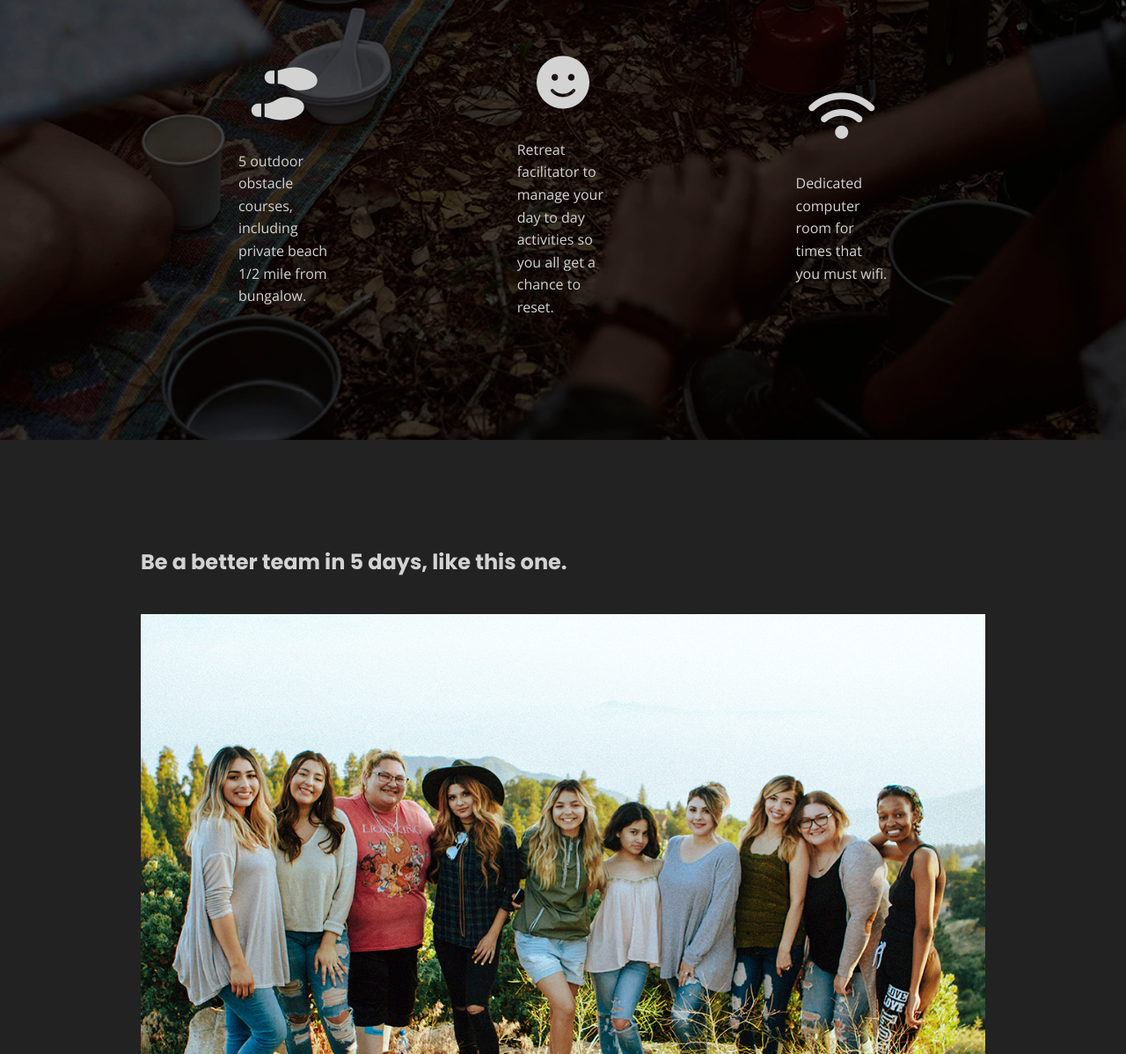
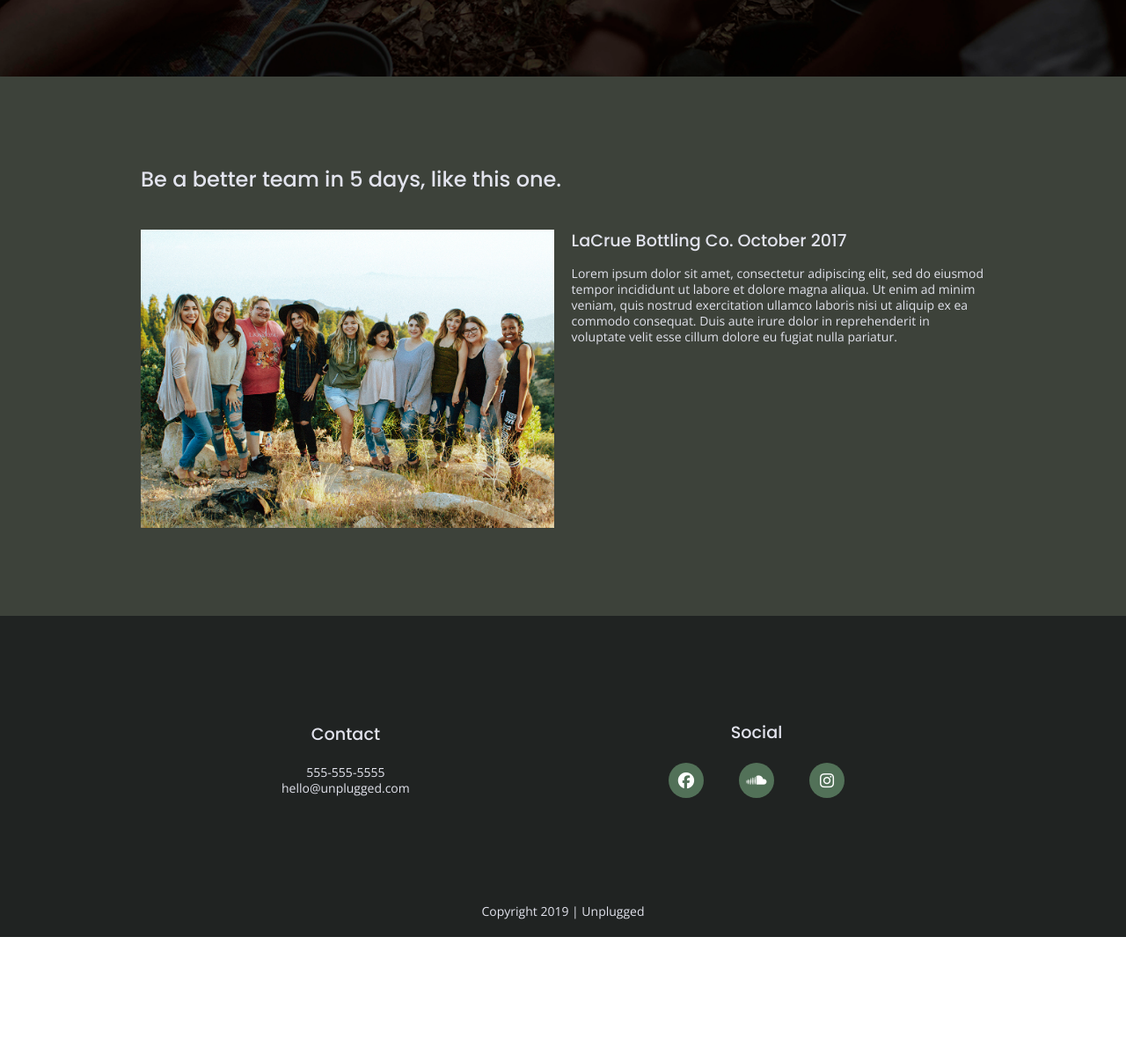
Before and after one commit to dbeez/arcade-responsive, a website: page index.html in a window 1280 px wide. Shown: the part 1602-2800 px from the top of the page at 88% size. After the commit the page ends 2667 px from the top, so only its background shows below. Drawn offline with nearby package versions, Linux system fonts and the light colour scheme.

Commit message:
finished updating files

```diff
--- a/css/main.css
+++ b/css/main.css
@@ -97,34 +97,40 @@ html {
 body {
        font-family: 'Open Sans', sans-serif;
        font-size: 1em;
-       line-height: 1.6;
-       background-color: #222;
-       color: lightgray;
+       text-align: left;
+       color: #e2e3ed;
 }
 
 ul,
 ol {
      list-style-type: none;
+     margin: 0;
+     padding: 0;
 }
 
 a {
      text-decoration: none;
-     color: lightgray;
+     color: #e2e3ed;
 }
 
 h2 {
      font-family: 'Poppins', sans-serif;
      font-size: 1.5em;
+     font-weight: 500;
+     margin: 0;
 }
 
 h3,
 h4 {
      font-family: 'Poppins', sans-serif;
      font-size: 1.2em;
+     font-weight: 500;
+     margin: 20px 0;
 }
 
 p {
-
+     font-size: .875em;
+     line-height: 1.285;
 }
 
 img {
@@ -140,21 +146,18 @@ address {
 }
 
 .content-wrapper {
-
+  width: 90%;
+  margin: 50px 0;
 }
 
 .features i {
   font-size: 3.75em;
-  margin-bottom: 20px;
 }
 
 .social i {
   font-size: 3.75em;
   padding: 20px;
-  color: green;
-  border-radius:
-  width:
-  height:
+  color: #ffffff;
 }
 
 .social h4 {
@@ -168,7 +171,7 @@ footer {
   justify-content: center;
   align-items: center;
   flex-flow: row wrap;
-  color: lightgray;
+  background-color: #202322;
 }
 
 header nav ul {
@@ -208,15 +211,31 @@ header {
 }
 
 header figure {
-  width: 60%;
+  width: 30%;
   display: flex;
   justify-content: center;
   align-items: center;
   flex-flow: row wrap;
 }
 
+/* Footer */
+
 footer {
+  text-align: center;
   flex-direction: column;
+}
+
+footer .content-wrapper {
+  width: 55%;
+  margin: 50px 0;
+}
+
+footer .contact {
+  margin-bottom: 50px;
+}
+
+footer p {
+  margin: 0;
 }
 
 footer .social-icons {
@@ -226,22 +245,17 @@ footer .social-icons {
 }
 
 footer .social-icons p {
+  background-color: #527158;
+  border-radius: 50%;
+  width: 40px;
+  height: 40px;
   display: flex;
   justify-content: center;
   align-items: center;
 }
 
-footer .content-wrapper {
-  width: 60%;
-  margin: 50px 0;
-}
-
-footer p {
-  margin: 0;
-}
-
-footer .contact {
-  margin-bottom: 50px;
+footer .social-icons p i {
+  font-size: 1.3125em;
 }
 
 footer .copyright {
@@ -261,9 +275,16 @@ footer .copyright {
   background-size: cover;
 }
 
+.hero-area .content-wrapper {
+  margin: 50px 0;
+}
+
 .hero-area h1 {
   display: flex;
   justify-content: flex-start;
+  font-size: 48px;
+  margin: 0;
+  line-height: 45px;
 }
 
 /* aside */
@@ -273,7 +294,7 @@ aside {
   justify-content: center;
   align-items: center;
   flex-flow: row wrap;
-  background-color: green;
+  background-color: #63785a;
 }
 
 /* features */
@@ -294,8 +315,12 @@ aside {
   flex-flow: row wrap;
 }
 
+.features article {
+  padding: 20px 0;
+}
 .features h2 {
   margin-bottom: 60px;
+  font-size: 36px;
 }
 
 .features .features-item {
@@ -305,14 +330,12 @@ aside {
   flex-flow: row wrap;
 }
 
-.features article {
-  width: 55%;
-  margin: 30px 0;
-}
-
 .features p {
   margin: 0;
   padding: 7px 0;
+  font-size: 11px;
+  line-height: 14px;
+  text-align: center;
 }
 
 /** reviews **/
@@ -321,6 +344,7 @@ aside {
   display: flex;
   justify-content: center;
   flex-flow: row wrap;
+  background-color: #3d423a;
 }
 
 .reviews h2 {
@@ -351,6 +375,7 @@ aside {
 }
 
 .mission {
+  background-color: #527158;
   display: flex;
   justify-content: center;
   align-items: center;
@@ -358,6 +383,7 @@ aside {
 }
 
 .contact-section {
+  background-color: #527158;
   display: flex;
   justify-content: center;
   align-items: center;
@@ -375,6 +401,7 @@ aside {
   justify-content: center;
   align-items: center;
   flex-flow: row wrap;
+  background-color: #527158;
 }
 
 .faq .content-wrapper {
@@ -545,6 +572,11 @@ input[type=button] {
     display: none;
    }
 
+   footer .social-icons {
+    width: 12.5em;
+    justify-content: space-between;
+   }
+
    /*Hero Area*/
 
    /*Aside*/
@@ -579,10 +611,23 @@ input[type=button] {
    /*Reviews*/
 
    .reviews article {
-    width: 50%;
     display: flex;
-    justify-content: center;
+    justify-content: space-between;
    }
+
+  .reviews article figure,
+  .reviews article div {
+    width: 49%;
+  }
+
+  .reviews h2 {
+    width: 85%;
+  }
+
+  .reviews h3 {
+    width: 75%;
+    margin: 0;
+  }
 
    /*Footer*/
 
--- a/index.html
+++ b/index.html
@@ -112,12 +112,14 @@
 
       <section class="reviews">
         <div class="content-wrapper">
-          <h2>Be a better team in 5 days, like this one.</h2>
-            <img src="img/omar-lopez-296944-unsplash.jpg" alt="team pic"/>
+            <h2>Be a better team in 5 days, like this one.</h2>
           <article>
+            <figure>
+              <img src="img/omar-lopez-296944-unsplash.jpg" alt="team pic"/>
+            </figure>
             <div>
-             <h3>LaCrue Bottling Co.<br>October 2017</h3>
-             <p>Lorem ipsum dolor sit amet, consectetur adipiscing elit, sed do eiusmod tempor incididunt ut labore et dolore magna aliqua. Ut enim ad minim veniam, quis nostrud exercitation ullamco laboris nisi ut aliquip ex ea commodo consequat. Duis aute irure dolor in reprehenderit in voluptate velit esse cillum dolore eu fugiat nulla pariatur. </p>
+              <h3>LaCrue Bottling Co. October 2017</h3>
+              <p>Lorem ipsum dolor sit amet, consectetur adipiscing elit, sed do eiusmod tempor incididunt ut labore et dolore magna aliqua. Ut enim ad minim veniam, quis nostrud exercitation ullamco laboris nisi ut aliquip ex ea commodo consequat. Duis aute irure dolor in reprehenderit in voluptate velit esse cillum dolore eu fugiat nulla pariatur. </p>
             </div>
           </article>
         </div>
```
Also changed, not shown: about/index.html (+1 -1 lines), faq/index.html (+1 -1 lines).
